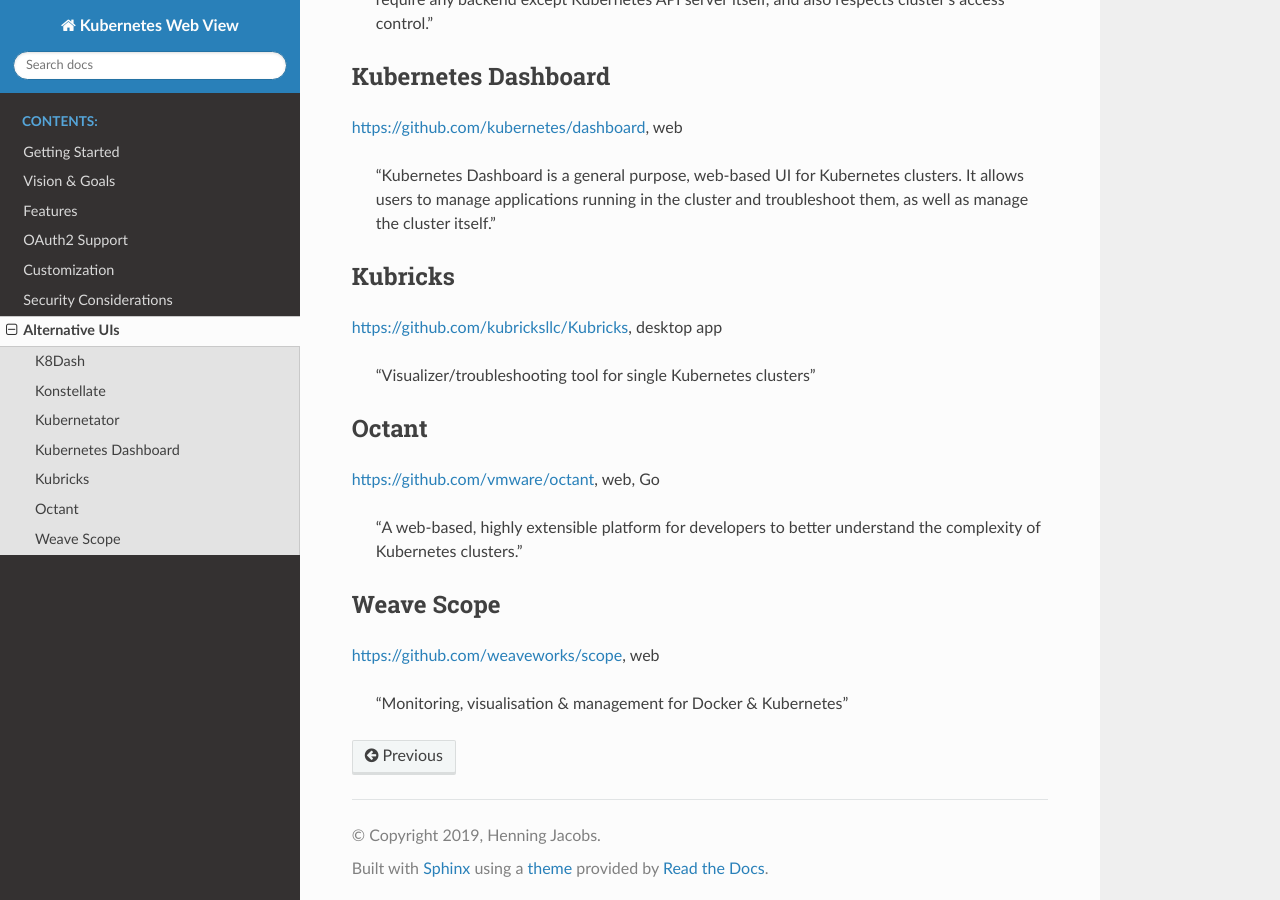
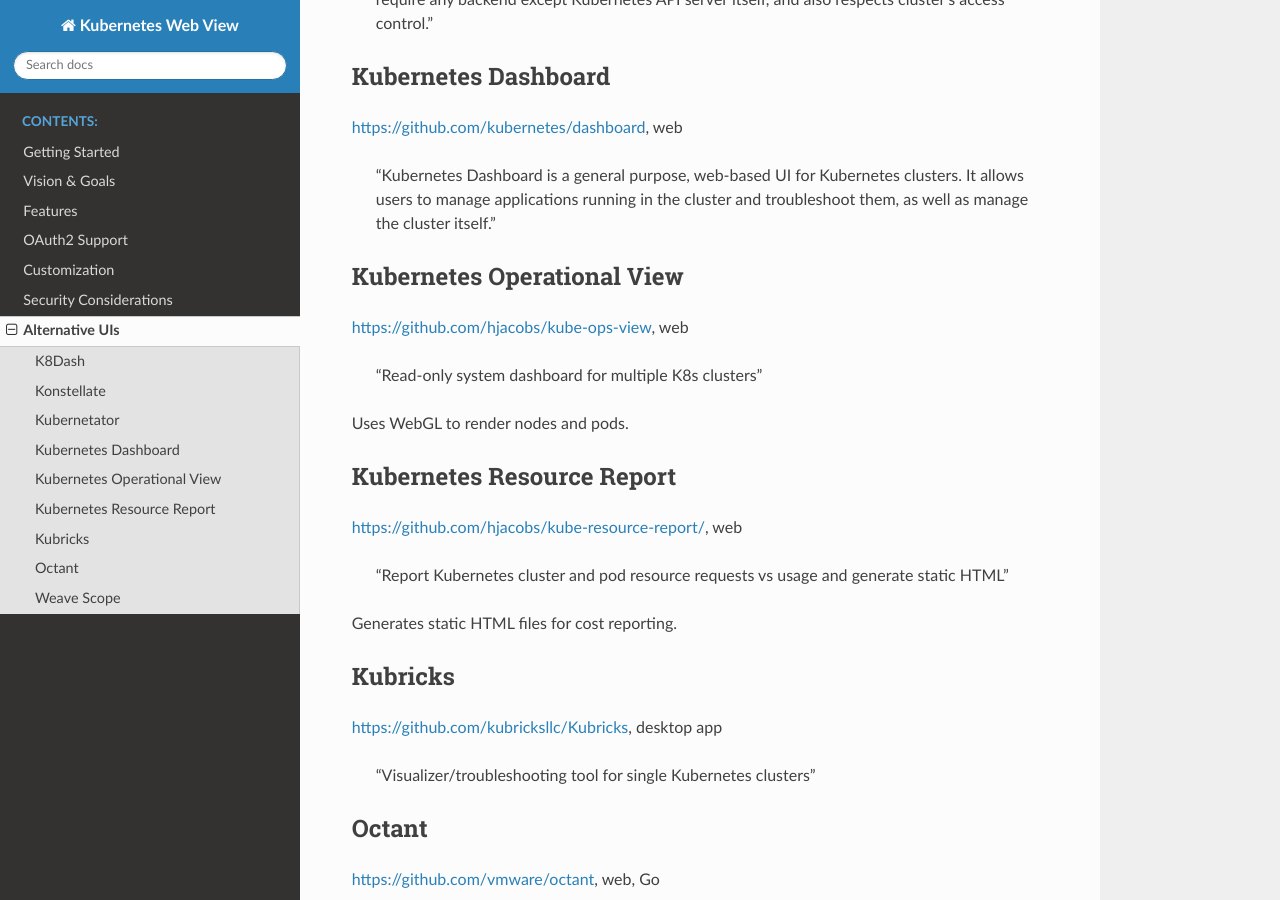
Before and after one commit to hjacobs/kube-web-view, a Sphinx documentation site: the page built from docs/alternatives.rst, in a window 1280 px wide and 900 px high, scrolled down 700 px. Built offline with Sphinx 7.4.7 and the Read the Docs theme 2.0.0, drawn with Linux system fonts in a browser that asks for light colours.

Commit message:
kube-ops-view/kube-resource-report

```diff
--- a/docs/alternatives.rst
+++ b/docs/alternatives.rst
@@ -32,6 +32,24 @@
 
     "Kubernetes Dashboard is a general purpose, web-based UI for Kubernetes clusters. It allows users to manage applications running in the cluster and troubleshoot them, as well as manage the cluster itself."
 
+Kubernetes Operational View
+===========================
+
+https://github.com/hjacobs/kube-ops-view, web
+
+    "Read-only system dashboard for multiple K8s clusters"
+
+Uses WebGL to render nodes and pods.
+
+Kubernetes Resource Report
+==========================
+
+https://github.com/hjacobs/kube-resource-report/, web
+
+    "Report Kubernetes cluster and pod resource requests vs usage and generate static HTML"
+
+Generates static HTML files for cost reporting.
+
 Kubricks
 ========
 
```
